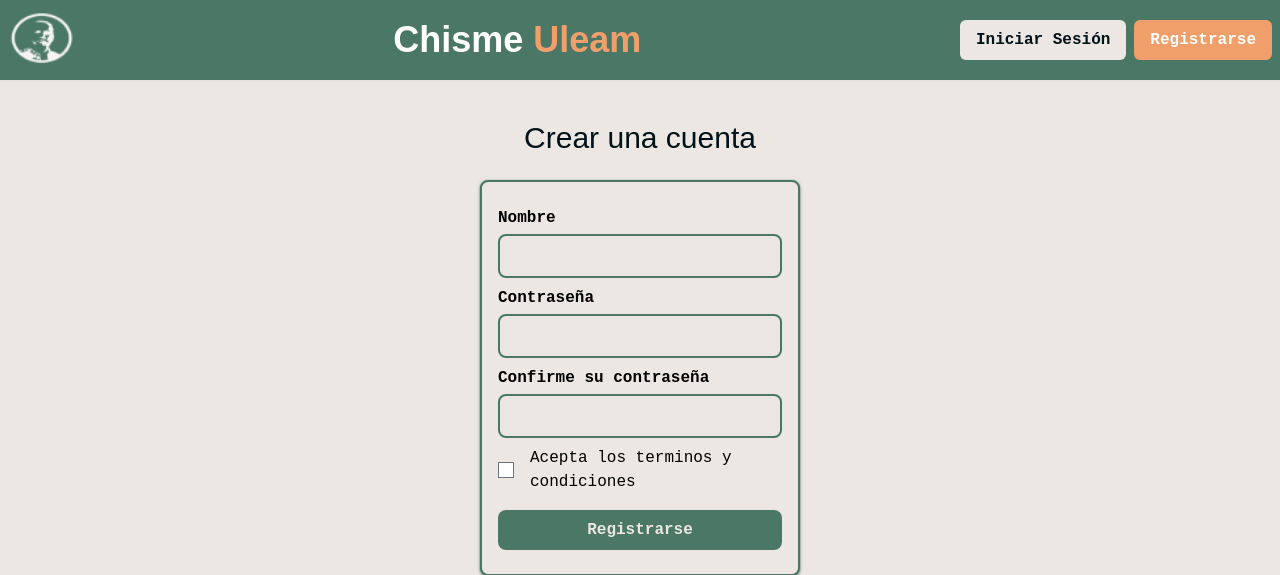
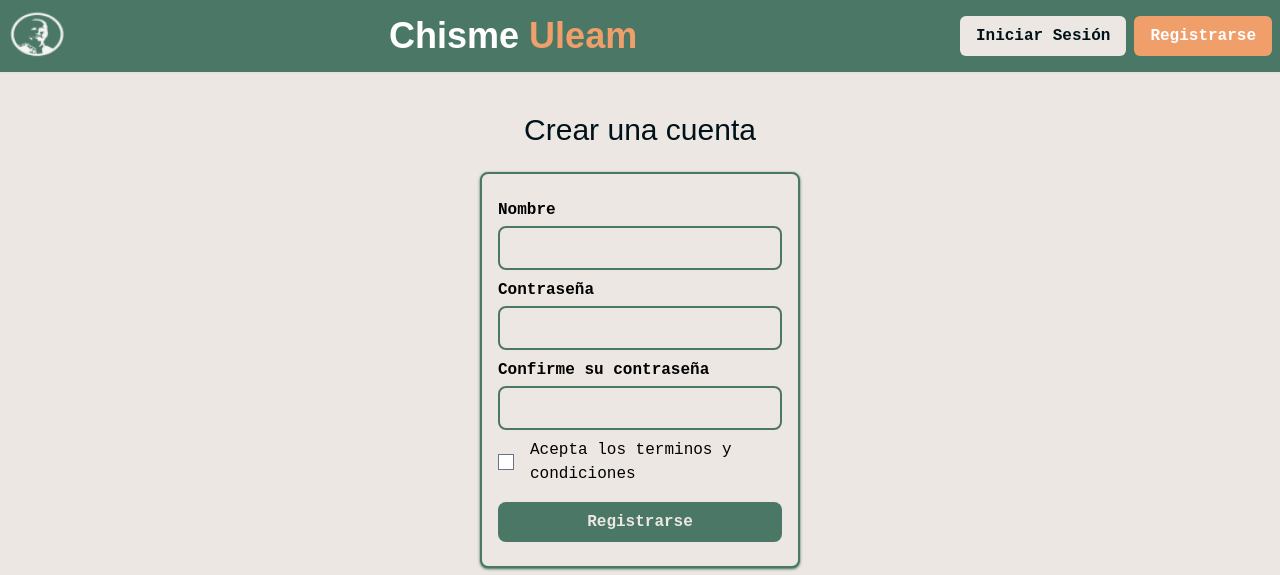
Before and after one commit to lesquel/chismeUleam, a Django app: page /register in a window 1280 px wide. Shown: the top 575 px of the page. Run offline with Django 5.2, Linux system fonts and the light colour scheme; some libraries are stand-ins or nearby versions; some web fonts are replaced.

Commit message:
View Regiter Retoques

```diff
--- a/register/templates/baseRegiter.html
+++ b/register/templates/baseRegiter.html
@@ -5,6 +5,7 @@
 <head>
     <meta charset="UTF-8">
     <meta name="viewport" content="width=device-width, initial-scale=1.0">
+    <link rel="shortcut icon" href="{% static 'img/Logo.png' %}">
     <title>{% block title %}{% endblock %}</title>
     <style>
         @import url('https://fonts.googleapis.com/css2?family=Matemasie&display=swap');
--- a/register/templates/headerRegister.html
+++ b/register/templates/headerRegister.html
@@ -1,8 +1,8 @@
 {% load static %}
 <header class="bg-verder_claro flex justify-between items-center p-2 shadow-sm">
-    <img src="{% static 'img/Logo.png' %}" alt="logo" class="h-16 w-auto">
+    <img src="{% static 'img/Logo.png' %}" alt="logo" class="h-14 w-auto">
     <h1 class="text-4xl font-bold text-white font-matemasie">
-        Chisme <span class="text-naranja_claro">Uleam</span>
+        Chisme <span class="text-naranja_claro p-0">Uleam</span>
     </h1>
 
     <div class="font-Courier_New flex gap-2">
--- a/register/templates/register/register.html
+++ b/register/templates/register/register.html
@@ -1,5 +1,6 @@
 {% extends 'baseRegiter.html' %}
 
+{% block title %}Registro{% endblock %}
 
 {% block content %}
 <section class="h-auto">
@@ -13,7 +14,7 @@
                 {% include 'components/Input.html' with id="password2" name="password2" label="Confirme su contraseña" type="password" %}
 
                 <p class="flex justify-center gap-4 items-center my-2">
-                    <input  type="checkbox" name="terminos" id="terminos">
+                    <input class=""  type="checkbox" name="terminos" id="terminos">
                     <span>Acepta los terminos y condiciones</span>
                 </p>
 
--- a/theme/static/css/dist/styles.css
+++ b/theme/static/css/dist/styles.css
@@ -845,6 +845,10 @@ select {
   height: auto;
 }
 
+.h-14 {
+  height: 3.5rem;
+}
+
 .min-h-screen {
   min-height: 100vh;
 }
@@ -963,6 +967,10 @@ select {
 
 .p-2 {
   padding: 0.5rem;
+}
+
+.p-0 {
+  padding: 0px;
 }
 
 .px-4 {
@@ -1142,6 +1150,11 @@ select {
   transition-duration: 200ms;
 }
 
+.checked\:bg-verder_claro:checked {
+  --tw-bg-opacity: 1;
+  background-color: rgb(74 119 102 / var(--tw-bg-opacity));
+}
+
 .hover\:scale-105:hover {
   --tw-scale-x: 1.05;
   --tw-scale-y: 1.05;
@@ -1194,6 +1207,15 @@ select {
 .focus\:border-verder_claro:focus {
   --tw-border-opacity: 1;
   border-color: rgb(74 119 102 / var(--tw-border-opacity));
+}
+
+.focus\:bg-verder_claro:focus {
+  --tw-bg-opacity: 1;
+  background-color: rgb(74 119 102 / var(--tw-bg-opacity));
+}
+
+.focus\:outline-verder_claro:focus {
+  outline-color: #4A7766;
 }
 
 .focus\:ring-indigo-500:focus {
```
Also changed, not shown: register/static/css/style.css (added).
